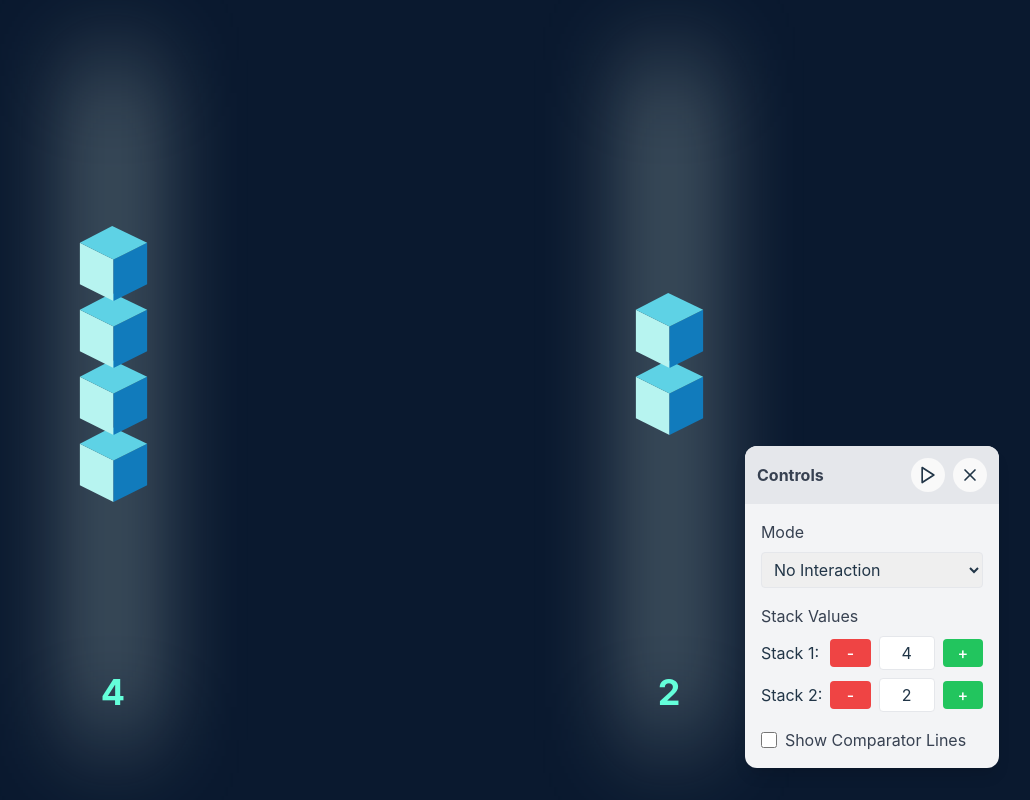
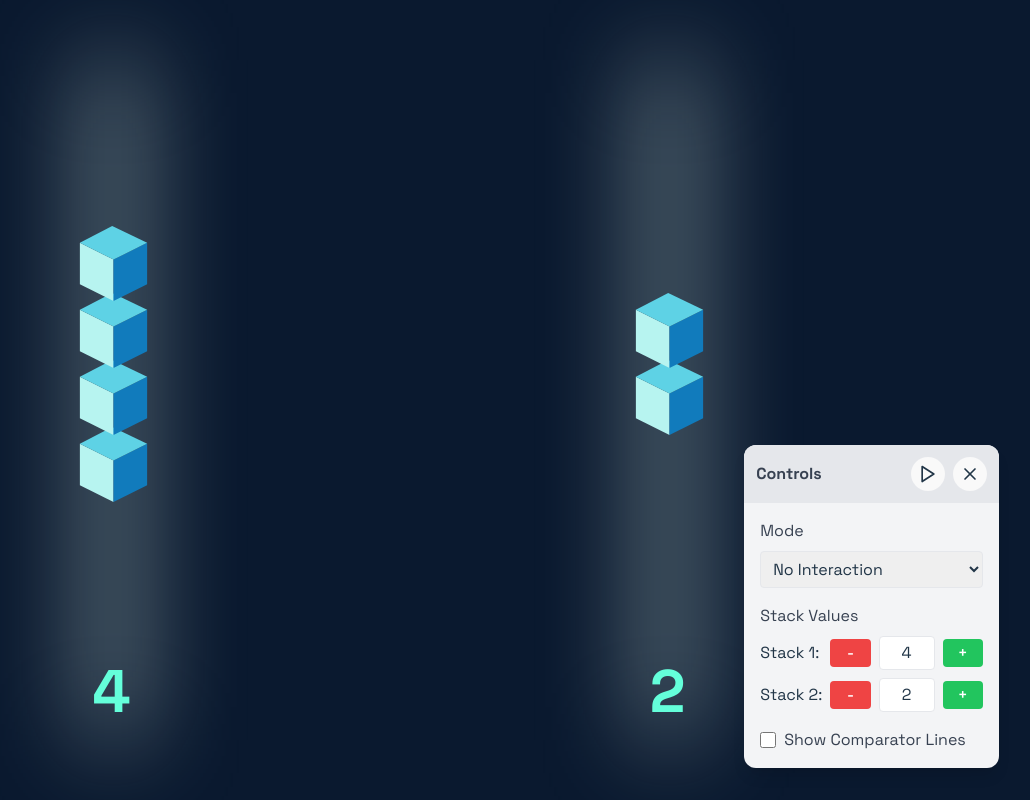
Before and after one commit to nlbdotdev/synthesis-widget, a React (Vite) app: page / in a window 1280 px wide. Shown: the whole page, without its empty margins (249-1279 px from the left). Built offline with nearby package versions, Linux system fonts and the light colour scheme.

Commit message:
Font changes

```diff
--- a/src/components/Stack.tsx
+++ b/src/components/Stack.tsx
@@ -104,7 +104,7 @@ const CountInput = ({ count, setCount }: CountInputProps) => {
             setCount(Math.min(10, Math.max(0, value)))
           }
         }}
-        className="w-16 px-2 py-1 border rounded text-center [appearance:textfield] [&::-webkit-outer-spin-button]:appearance-none [&::-webkit-inner-spin-button]:appearance-none select-none text-[#64ffda] text-4xl font-bold bg-transparent border-[#64ffda]"
+        className="w-24 px-2 py-1 border rounded text-center [appearance:textfield] [&::-webkit-outer-spin-button]:appearance-none [&::-webkit-inner-spin-button]:appearance-none select-none text-[#64ffda] text-6xl font-bold bg-transparent border-[#64ffda] tracking-wider"
       />
       <button
         onClick={() => setCount(Math.min(10, count + 1))}
@@ -147,7 +147,7 @@ const Stack = ({
         {isInput ? (
           <CountInput count={count} setCount={setCount} />
         ) : (
-          <div className="mb-4 select-none text-[#64ffda] text-4xl font-bold">
+          <div className="mb-4 select-none text-[#64ffda] text-6xl font-bold tracking-wider">
             {count}
           </div>
         )}
--- a/src/index.css
+++ b/src/index.css
@@ -1,5 +1,7 @@
+@import url('https://fonts.googleapis.com/css2?family=Space+Grotesk:wght@300;400;500;600;700&display=swap');
+
 :root {
-  font-family: Inter, system-ui, Avenir, Helvetica, Arial, sans-serif;
+  font-family: 'Space Grotesk', system-ui, sans-serif;
   line-height: 1.5;
   font-weight: 400;
 
```
